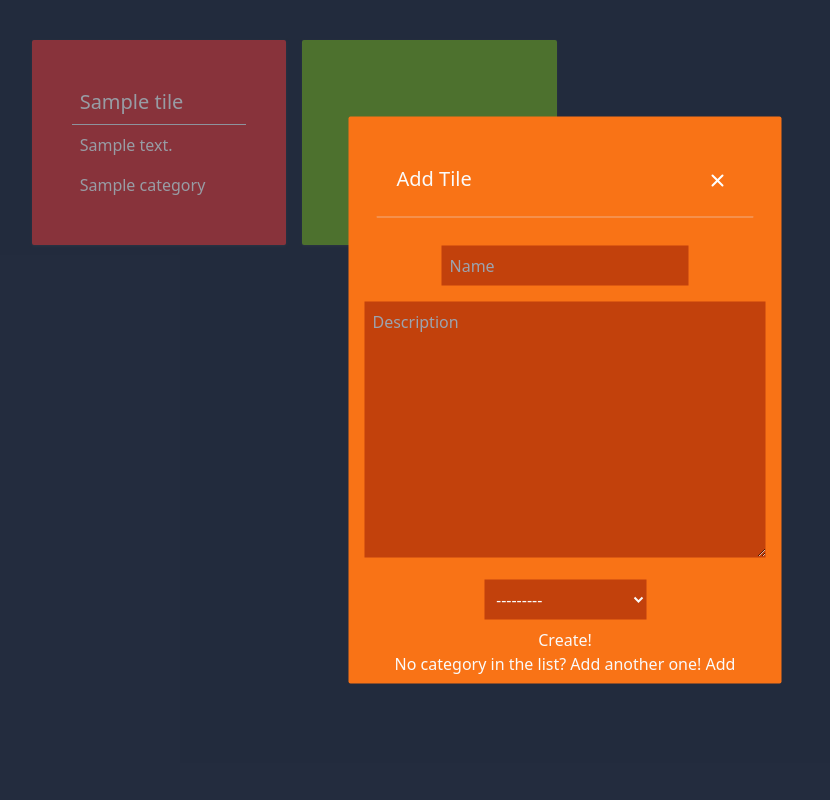
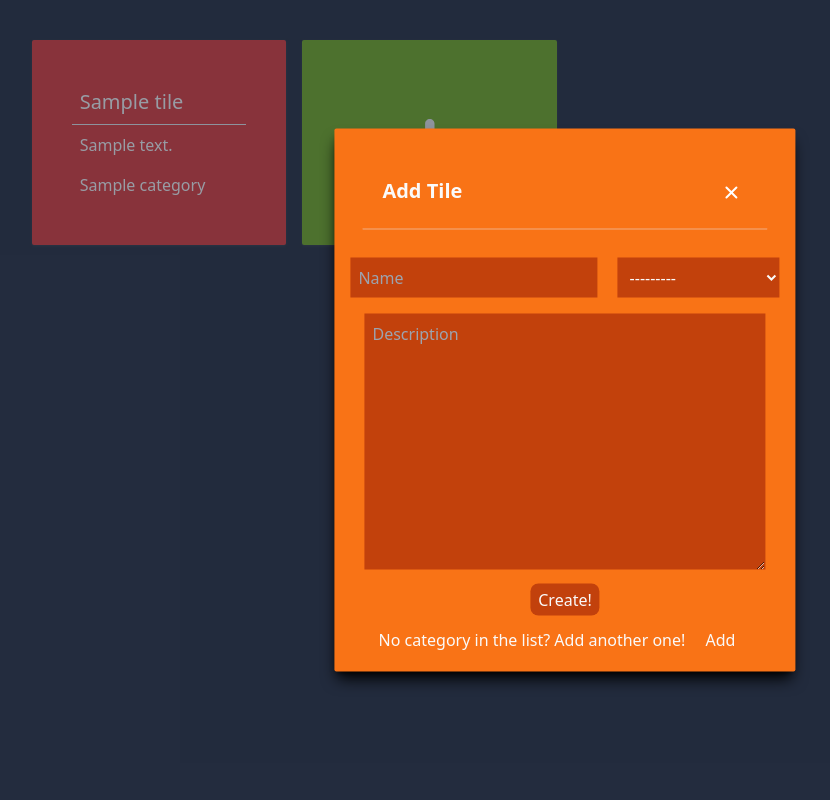
Before and after one commit to jdlugosz963/tiles, a Django app: page / in a window 1280 px wide, after a click that opens the changed part. Shown: the whole page, without its empty margins (75-905 px from the left). Run offline with Django 3.2, Linux system fonts and the light colour scheme; tables that the repository leaves empty hold one stand-in row (values such as "Sample post"); some libraries are stand-ins or nearby versions.

Commit message:
New css for forms.

```diff
--- a/hipis/tiles/templates/tiles.html
+++ b/hipis/tiles/templates/tiles.html
@@ -5,7 +5,7 @@
 {% block content %}
 
 
-<div class="grid grid-cols-4 mt-5 gap-4">
+<div class="grid sm:grif-cols-1 md:grid-cols-2 lg:grid-cols-4 mt-5 gap-4">
     {% for tile in tiles %}
     <div class="flex flex-wrap p-10 rounded-sm mt-5 shadow shadow-gray-800 transition ease-in-out hover:-translate-y-1 hover:shadow-2xl hover:shadow-gray-800 hover:-translate-y-1 hover:scale-110 duration-300 {{tile.category.color}}">
         <div class="w-full text-xl border-b p-2">{{tile.name}}</div>
@@ -27,45 +27,44 @@
 </div>
 
 <div id="tile-create-container" style="display: none;" class="absolute top-1/2 left-1/2 transform -translate-x-1/2 -translate-y-1/2 transition ease-in-out bg-opacity-50 bg-gray-700 w-full h-full">
-    <div id="tile-create-card" class="absolute top-1/2 left-1/2  transform -translate-x-1/2 -translate-y-1/2 text-center bg-orange-500 rounded-sm p-2">
-        <div class="flex m-5 justify-between items-start p-5 rounded-t border-b dark:border-gray-600">
-            <h3 class="text-xl">
+    <div id="tile-create-card" class="absolute top-1/2 shadow-lg shadow-black left-1/2  transform -translate-x-1/2 -translate-y-1/2 text-center bg-orange-500 rounded-sm p-2">
+        <div class="flex m-5 justify-between items-start p-5 rounded-t border-b">
+            <h3 class="text-xl font-bold">
                 Add Tile
             </h3>
-            <div onclick="hide_all()" class="text-gray-400 cursor-pointer bg-transparent hover:bg-orange-400 hover:text-gray-900 rounded-lg text-sm p-1.5 ml-auto inline-flex items-center dark:hover:bg-gray-600 dark:hover:text-white">
+            <div onclick="hide_all()" class="text-gray-400 cursor-pointer bg-transparent hover:bg-orange-400 hover:text-gray-900 rounded-lg text-sm p-1.5 ml-auto inline-flex items-center">
                 <svg class="w-5 h-5" fill="white" viewBox="0 0 20 20" xmlns="http://www.w3.org/2000/svg"><path fill-rule="evenodd" d="M4.293 4.293a1 1 0 011.414 0L10 8.586l4.293-4.293a1 1 0 111.414 1.414L11.414 10l4.293 4.293a1 1 0 01-1.414 1.414L10 11.414l-4.293 4.293a1 1 0 01-1.414-1.414L8.586 10 4.293 5.707a1 1 0 010-1.414z" clip-rule="evenodd"></path></svg>
             </div>
         </div>
         <form method="POST" action="{% url 'add_tile' %}" id="tile-form">
             {% csrf_token %}
-            <div class="w-full">{{TileForm.name}}</div>
+            <div class="w-full">{{TileForm.name}} {{TileForm.category}}</div>
             <div class="w-full">{{TileForm.description}}</div>
-            <div class="w-full">{{TileForm.category}}</div>
-            <input type="submit" value="Create!" />
+            <input type="submit" class="pl-2 pr-2 p-1 bg-orange-700 cursor-pointer rounded-lg" value="Create!">
         </form>
         No category in the list? Add another one!
-        <input type="button" value="Add" onclick="hide_all(); show_category()">
+        <input type="button" class="pl-2 m-2 pr-2 p-1 bg-transparent hover:bg-orange-400 cursor-pointer rounded-lg" value="Add" onclick="hide_all(); show_category()">
     </div>
 </div>
 
 <div id="category-create-container" style="display: none;" class="absolute top-1/2 left-1/2 transform -translate-x-1/2 -translate-y-1/2 bg-opacity-50 bg-gray-700 w-full h-full">
-    <div id="category-create-card" class="absolute top-1/2 left-1/2  transform -translate-x-1/2 -translate-y-1/2 text-center bg-orange-500 rounded-sm p-2">
-        <div class="flex m-5 justify-between items-start p-5 rounded-t border-b dark:border-gray-600">
-            <h3 class="text-xl">
+    <div id="category-create-card" class="absolute top-1/2 shadow-lg shadow-black left-1/2  transform -translate-x-1/2 -translate-y-1/2 text-center bg-orange-500 rounded-sm p-2">
+        <div class="flex m-5 justify-between items-start p-5 rounded-t border-b">
+            <h3 class="text-xl font-bold">
                 Add Category
             </h3>
-            <div onclick="hide_all()" class="text-gray-400 cursor-pointer bg-transparent hover:bg-orange-400 hover:text-gray-900 rounded-lg text-sm p-1.5 ml-auto inline-flex items-center dark:hover:bg-gray-600 dark:hover:text-white">
+            <div onclick="hide_all()" class="text-gray-400 cursor-pointer bg-transparent hover:bg-orange-400 hover:text-gray-900 rounded-lg text-sm p-1.5 ml-auto inline-flex items-center">
                 <svg class="w-5 h-5" fill="white" viewBox="0 0 20 20" xmlns="http://www.w3.org/2000/svg"><path fill-rule="evenodd" d="M4.293 4.293a1 1 0 011.414 0L10 8.586l4.293-4.293a1 1 0 111.414 1.414L11.414 10l4.293 4.293a1 1 0 01-1.414 1.414L10 11.414l-4.293 4.293a1 1 0 01-1.414-1.414L8.586 10 4.293 5.707a1 1 0 010-1.414z" clip-rule="evenodd"></path></svg>
             </div>
         </div>
         <form method="POST" action="{% url 'add_category' %}" id="category_form">
             {% csrf_token %}
-            <div class="w-full form-field">{{CategoryForm.name}}</div>
-            <div class="w-full form-field">{{CategoryForm.color}}</div>
-            <input type="submit" value="Create!" />
+            <div class="w-full form-field">{{CategoryForm.name}} {{CategoryForm.color}}</div>
         </form>
         Add tile!
-        <input type="button" value="Add" onclick="hide_all(); show_tile()">
+        <input type="button" class="pl-2 m-2 pr-2 p-1 bg-transparent hover:bg-orange-400 cursor-pointer rounded-lg" value="Add" onclick="hide_all(); show_tile()">
+
+
     </div>
 </div>
 {% endblock %}
```
